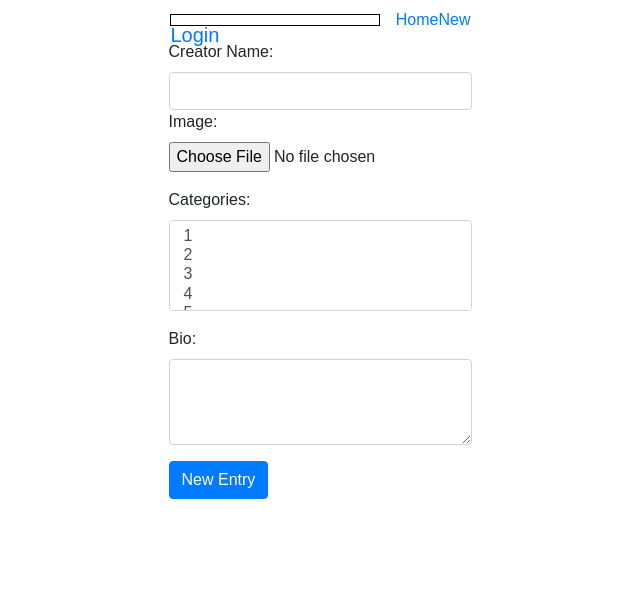
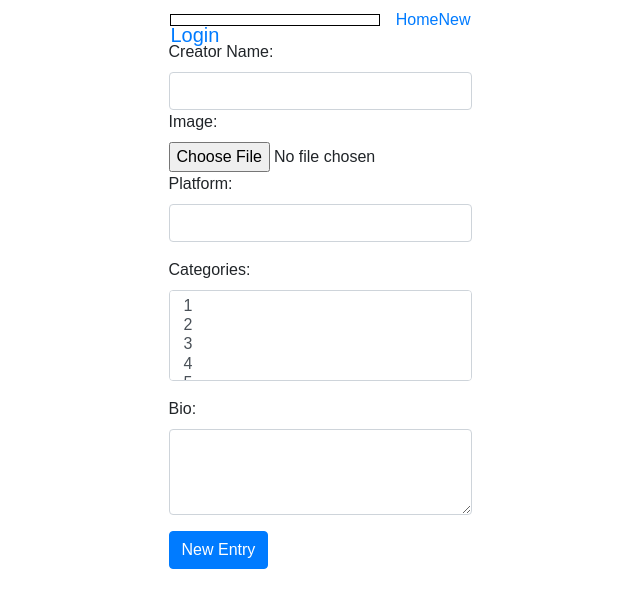
Before and after one commit to 81Jeremiah/content-creator-database, a React (Create React App) app in the folder client/: page /new in a window 1280 px wide. Shown: the top 608 px of the page, without its empty margins (320-960 px from the left). Built offline with nearby package versions, Linux system fonts and the light colour scheme.

Commit message:
matched state attributes to db attributes

```diff
--- a/client/src/components/creators/CreatorForm.js
+++ b/client/src/components/creators/CreatorForm.js
@@ -1,7 +1,7 @@
 import React, { Component } from 'react';
 import {Button,Form, FormGroup, ControlLabel, FormControl} from 'react-bootstrap'
 
-// import { connect } from 'react-redux'
+import { connect } from 'react-redux'
 // import { withRouter, Redirect } from 'react-router-dom'
 import { createCreator } from '../../actions/creatorActions'
 
@@ -12,7 +12,7 @@ class CreatorForm extends Component {
     super(props)
 
     this.state = {
-      name: "",
+      creator_name: "",
       image: "",
       platform: "",
       bio: "",
@@ -36,7 +36,7 @@ class CreatorForm extends Component {
 
      this.props.createCreator(creator)
      this.setState({
-       name: "",
+       creator_name: "",
        image: "",
        platform: "",
        bio: "",
@@ -51,10 +51,13 @@ class CreatorForm extends Component {
     <Form onSubmit={this.handleSubmit}>
       <Form.Group controlId="exampleForm.ControlInput1">
         <Form.Label>Creator Name:</Form.Label>
-        <Form.Control type="text" name="name" value={this.state.name} onChange={this.handleChange}/>
+        <Form.Control type="text" name="creator_name" value={this.state.creator_name} onChange={this.handleChange}/>
 
       <Form.Label>Image:</Form.Label>
         <Form.Control type="file" name="image" value={this.state.image} onChange={this.handleChange}/>
+
+      <Form.Label>Platform:</Form.Label>
+        <Form.Control type="text" name="platform" value={this.state.platform} onChange={this.handleChange}/>
 
       </Form.Group>
 
@@ -80,6 +83,5 @@ class CreatorForm extends Component {
   }
 }
 
-export default CreatorForm
 
-// export default CreatorForm = withRouter(connect(null, { createCreator })(CreatorForm));
+export default connect(null, { createCreator })(CreatorForm);
```
